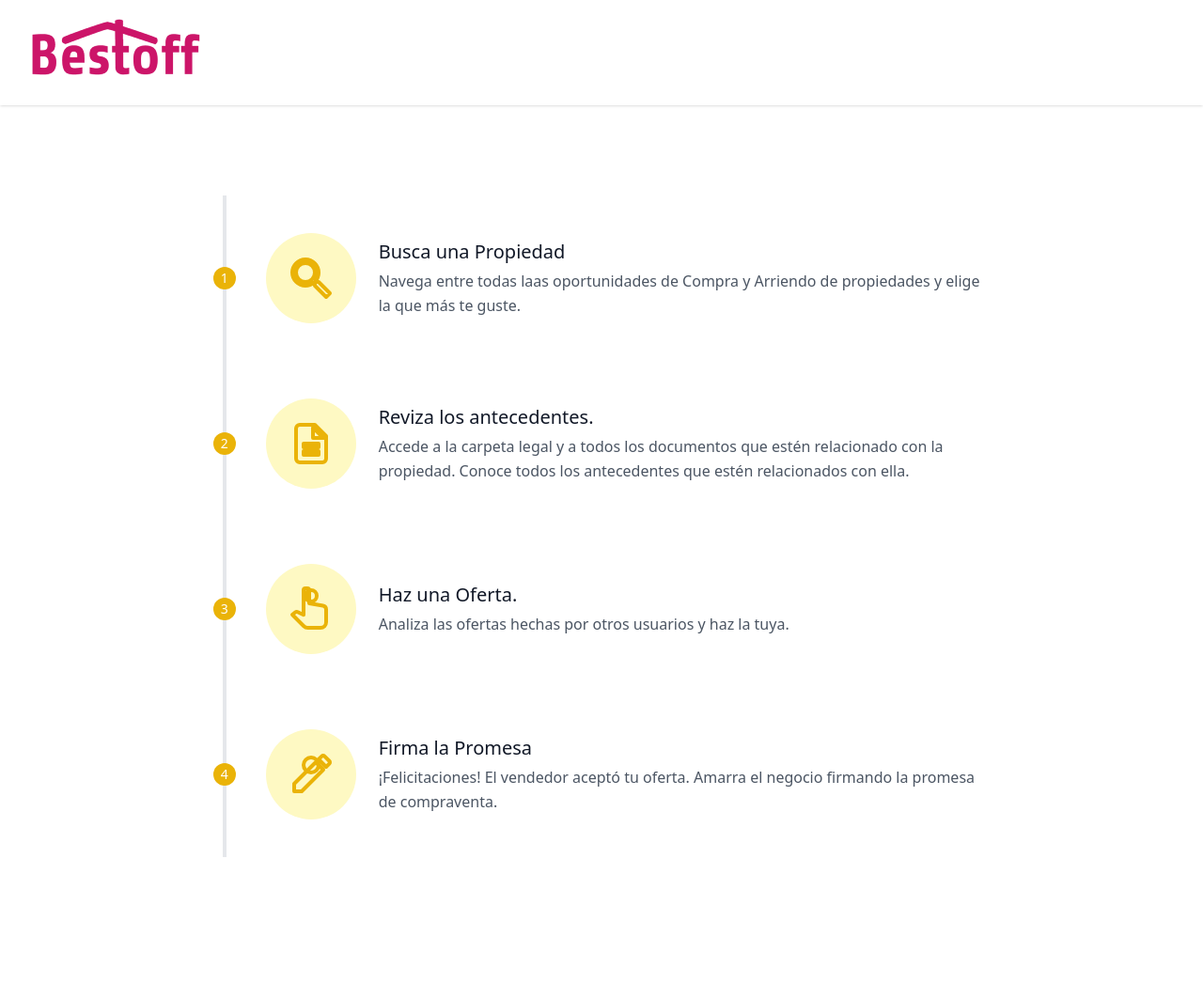
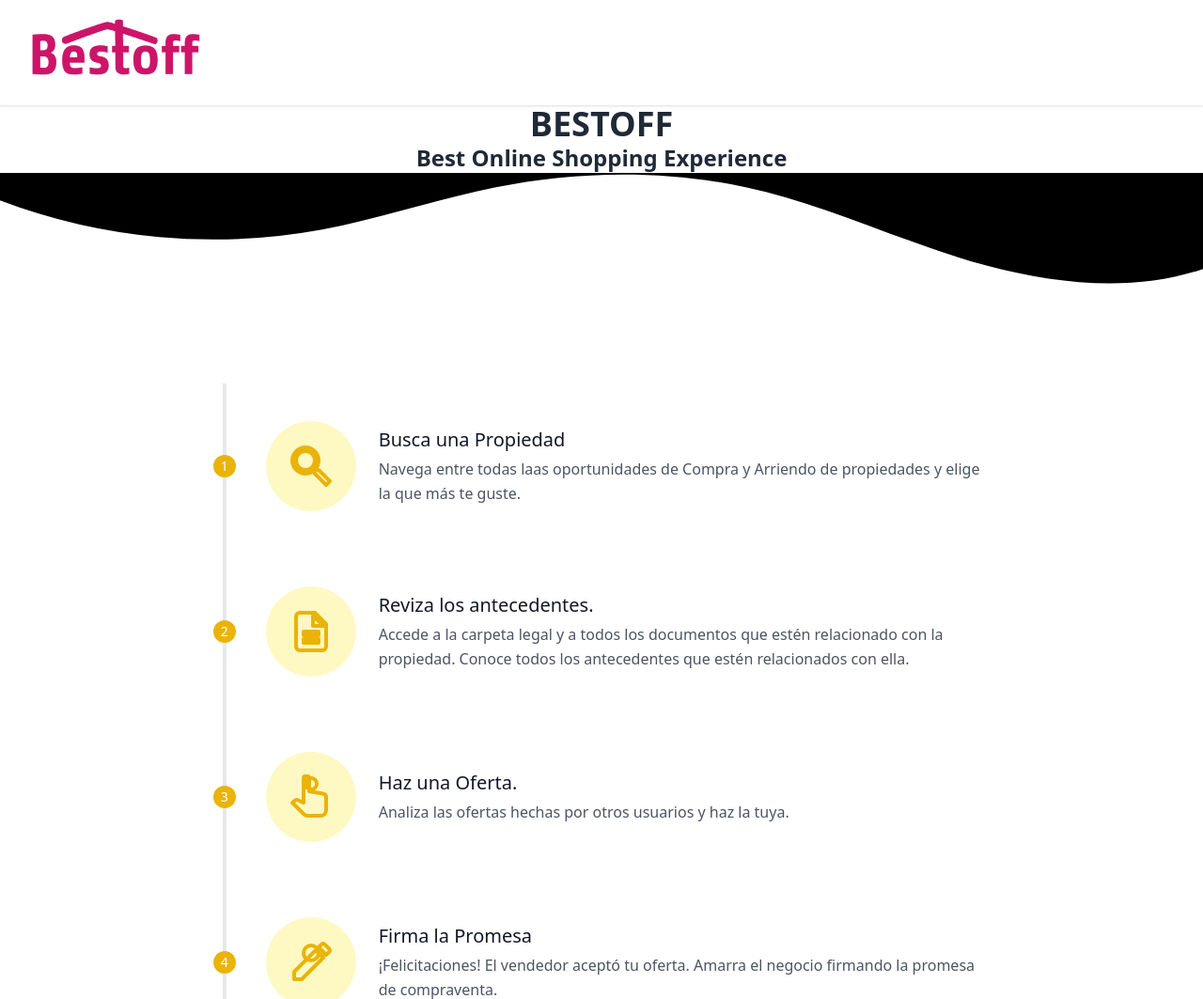
Before and after one commit to pablodonetch/bestoff, a Django app: page / in a window 1280 px wide. Shown: the top 1063 px of the page at 94% size. Before the commit the page ends 912 px from the top, so only its background shows below. Run offline with Django 4.2, Linux system fonts and the light colour scheme; some libraries are stand-ins or nearby versions.

Commit message:
20221003_05

```diff
--- a/templates/pages/index.html
+++ b/templates/pages/index.html
@@ -12,7 +12,7 @@
 
 {% block content %}
 <style>
-    .custom-shape-divider-bottom-1664821765 {
+    .wave {
     position: absolute;
     bottom: 0;
     left: 0;
@@ -22,31 +22,35 @@
     transform: rotate(180deg);
 }
 
-.custom-shape-divider-bottom-1664821765 svg {
+.wave svg {
     position: relative;
     display: block;
     width: calc(112% + 1.3px);
     height: 150px;
 }
 
-.custom-shape-divider-bottom-1664821765 .shape-fill {
-    fill: #FFFFFF;
+.wave .shape-fill {
+    fill: #e6900f;
 }
 
 /** For tablet devices **/
 @media (min-width: 768px) and (max-width: 1023px) {
-    .custom-shape-divider-bottom-1664821765 svg {
+    .wave svg {
         width: calc(112% + 1.3px);
         height: 87px;
     }
 }
 </style>
 
-<div class="custom-shape-divider-bottom-1664821765">
-    <svg data-name="Layer 1" xmlns="http://www.w3.org/2000/svg" viewBox="0 0 1200 120" preserveAspectRatio="none">
-        <path d="M321.39,56.44c58-10.79,114.16-30.13,172-41.86,82.39-16.72,168.19-17.73,250.45-.39C823.78,31,906.67,72,985.66,92.83c70.05,18.48,146.53,26.09,214.34,3V0H0V27.35A600.21,600.21,0,0,0,321.39,56.44Z" class="shape-fill"> Holas holas, prueba </path>
-    </svg>
-</div>
+<section class="">
+    <h1 class="text-center text-4xl font-bold text-gray-800">BESTOFF</h1>
+    <p  class="text-center text-2xl font-bold text-gray-800">Best Online Shopping Experience</p>
+    <div class="wave5">
+        <svg data-name="Layer 1" xmlns="http://www.w3.org/2000/svg" viewBox="0 0 1200 120" preserveAspectRatio="none">
+            <path d="M321.39,56.44c58-10.79,114.16-30.13,172-41.86,82.39-16.72,168.19-17.73,250.45-.39C823.78,31,906.67,72,985.66,92.83c70.05,18.48,146.53,26.09,214.34,3V0H0V27.35A600.21,600.21,0,0,0,321.39,56.44Z" class="shape-fill"></path>
+        </svg>
+    </div>
+</section>
 
 {% include 'components/steps.html' %}
 {% endblock content %}
--- a/theme/static/css/dist/styles.css
+++ b/theme/static/css/dist/styles.css
@@ -1051,6 +1051,10 @@ select {
   padding-bottom: 2.5rem;
 }
 
+.text-center {
+  text-align: center;
+}
+
 .font-serif {
   font-family: ui-serif, Georgia, Cambria, "Times New Roman", Times, serif;
 }
@@ -1073,6 +1077,11 @@ select {
 .text-xl {
   font-size: 1.25rem;
   line-height: 1.75rem;
+}
+
+.text-4xl {
+  font-size: 2.25rem;
+  line-height: 2.5rem;
 }
 
 .font-bold {
```
